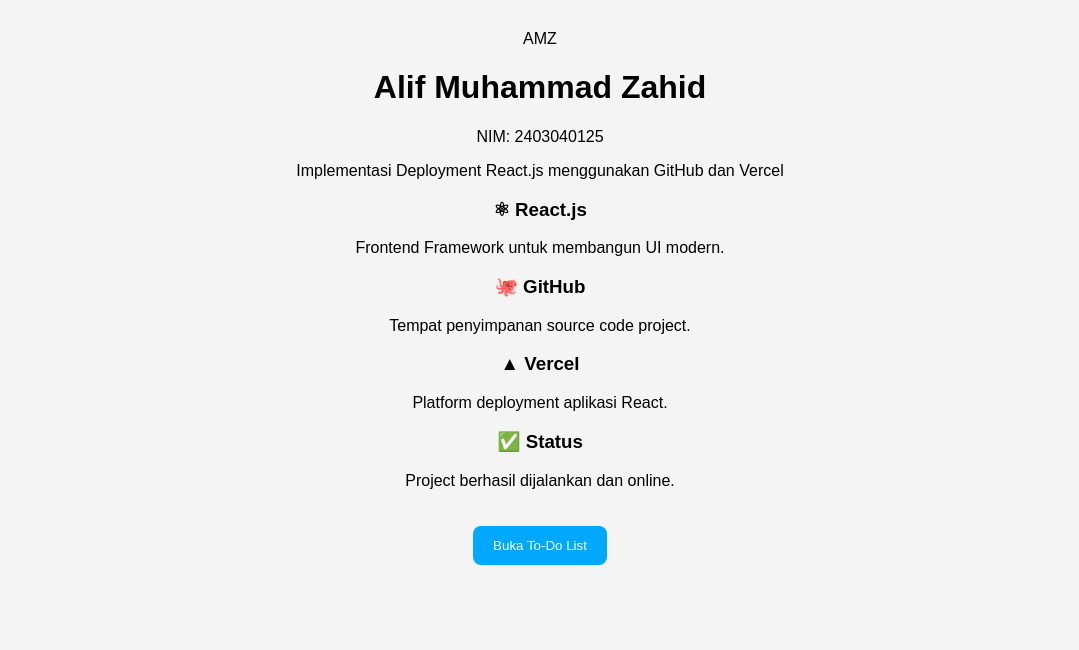
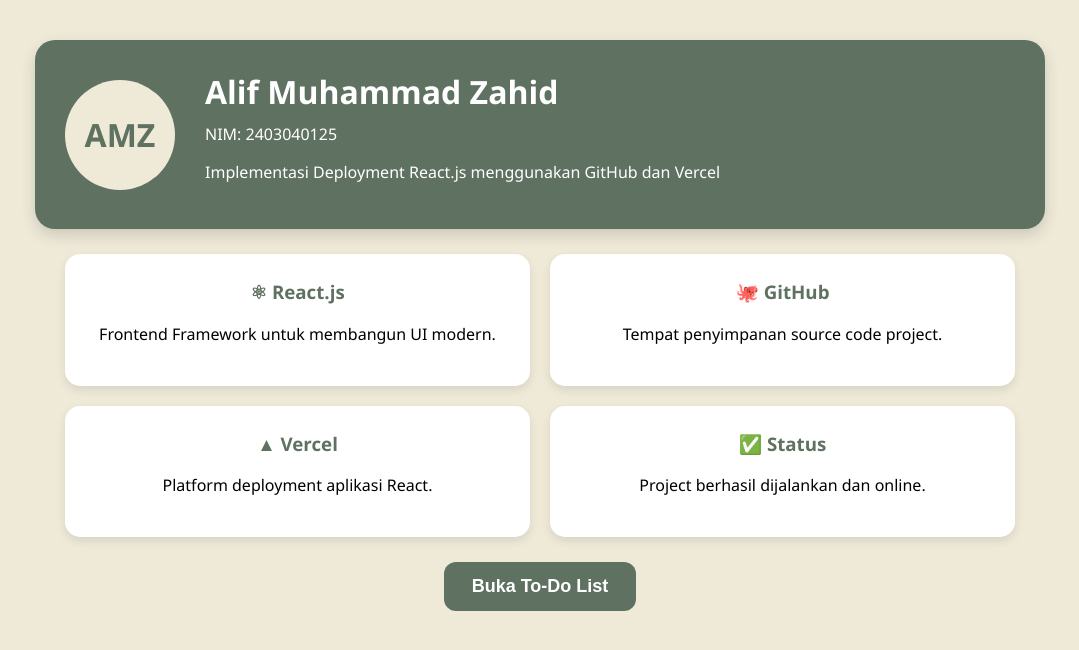
Before and after one commit to alifzahid27/react-app-deploy, a React (Create React App) app: page / in a window 1280 px wide. Shown: the top 650 px of the page, without its empty margins (100-1179 px from the left). Built offline with nearby package versions, Linux system fonts and the light colour scheme.

Commit message:
Update App.css

```diff
--- a/src/App.css
+++ b/src/App.css
@@ -1,20 +1,128 @@
 body {
   margin: 0;
-  font-family: Arial, sans-serif;
-  background: #f4f4f4;
+  font-family: "Segoe UI", sans-serif;
+  background: #efead8;
 }
 
-.container {
-  width: 500px;
-  margin: 50px auto;
-  background: white;
-  padding: 20px;
-  border-radius: 10px;
-  box-shadow: 0 0 10px rgba(0, 0, 0, 0.1);
+/* LANDING PAGE */
+
+.landing {
+  padding: 40px 20px;
 }
 
-h1 {
+.profile-card {
+  max-width: 950px;
+  margin: auto;
+
+  background: #5f7161;
+  color: white;
+
+  padding: 30px;
+
+  border-radius: 20px;
+
+  display: flex;
+  align-items: center;
+  gap: 30px;
+
+  box-shadow: 0 6px 15px rgba(0, 0, 0, 0.15);
+}
+
+.avatar {
+  width: 110px;
+  height: 110px;
+
+  border-radius: 50%;
+
+  background: #efead8;
+  color: #5f7161;
+
+  display: flex;
+  align-items: center;
+  justify-content: center;
+
+  font-size: 32px;
+  font-weight: bold;
+}
+
+.profile-info h1 {
+  margin: 0;
+}
+
+.profile-info p {
+  margin-top: 10px;
+}
+
+.grid-info {
+  max-width: 950px;
+  margin: 25px auto;
+
+  display: grid;
+  grid-template-columns: repeat(2, 1fr);
+  gap: 20px;
+}
+
+.info-box {
+  background: white;
+
+  padding: 25px;
+
+  border-radius: 15px;
+
   text-align: center;
+
+  box-shadow: 0 4px 10px rgba(0, 0, 0, 0.1);
+}
+
+.info-box h3 {
+  margin-top: 0;
+  color: #5f7161;
+}
+
+.main-btn {
+  display: block;
+
+  margin: 20px auto;
+
+  background: #5f7161;
+  color: white;
+
+  border: none;
+  border-radius: 12px;
+
+  padding: 14px 28px;
+
+  font-size: 18px;
+  font-weight: bold;
+
+  cursor: pointer;
+
+  transition: 0.3s;
+}
+
+.main-btn:hover {
+  background: #6d8b74;
+  transform: translateY(-2px);
+}
+
+/* TODO LIST */
+
+.container {
+  width: 650px;
+  margin: 50px auto;
+
+  background: white;
+
+  padding: 25px;
+
+  border-radius: 15px;
+
+  box-shadow: 0 4px 12px rgba(0, 0, 0, 0.1);
+}
+
+.container h1 {
+  text-align: center;
+  color: #5f7161;
 }
 
 .input-group {
@@ -22,13 +130,25 @@
   gap: 10px;
 }
 
-input {
+.input-group input {
   flex: 1;
-  padding: 10px;
+
+  padding: 12px;
+
+  border: 1px solid #ccc;
+  border-radius: 8px;
 }
 
-button {
-  padding: 10px 15px;
+.input-group button {
+  background: #5f7161;
+  color: white;
+
+  border: none;
+
+  padding: 12px 18px;
+
+  border-radius: 8px;
+
   cursor: pointer;
 }
 
@@ -38,59 +158,43 @@
 }
 
 li {
+  background: #f8f8f8;
+
   margin-top: 10px;
-  padding: 10px;
-  background: #eeeeee;
+
+  padding: 12px;
+
+  border-radius: 8px;
+
   display: flex;
   justify-content: space-between;
-  border-radius: 5px;
+  align-items: center;
 }
 
-.landing {
-  text-align: center;
-  padding: 30px;
+.delete-btn {
+  background: #b85042;
+  color: white;
+
+  border: none;
+
+  padding: 8px 12px;
+
+  border-radius: 6px;
+
+  cursor: pointer;
 }
 
-.header {
-  background: linear-gradient(135deg, #4facfe, #00c6ff);
+.back-btn {
+  margin-top: 20px;
+
+  background: #6d8b74;
   color: white;
-  padding: 30px;
-  border-radius: 15px;
-  max-width: 900px;
-  margin: auto;
-}
 
-.card {
-  background: white;
-  padding: 20px;
-  margin: 20px auto;
-  max-width: 900px;
-  border-radius: 15px;
-  box-shadow: 0 0 10px rgba(0,0,0,0.1);
-}
+  border: none;
 
-.features {
-  display: flex;
-  justify-content: center;
-  gap: 20px;
-  margin: 20px 0;
-}
+  padding: 12px 18px;
 
-.box {
-  background: white;
-  padding: 20px;
-  width: 200px;
-  border-radius: 15px;
-  box-shadow: 0 0 10px rgba(0,0,0,0.1);
-}
+  border-radius: 8px;
 
-.main-btn,
-.back-btn {
-  background: #00a8ff;
-  color: white;
-  border: none;
-  border-radius: 8px;
-  padding: 12px 20px;
-  margin-top: 20px;
   cursor: pointer;
 }
```
